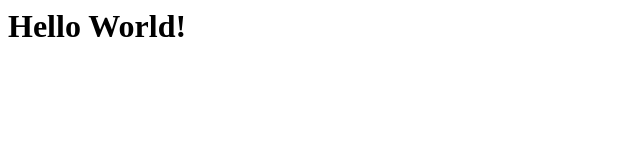
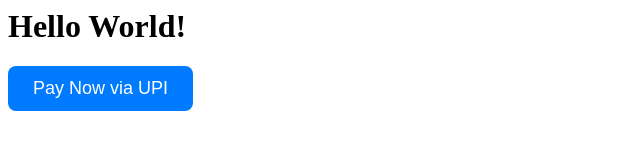
Before and after one commit to Zahidhydri/Zahidwebsite, a plain HTML site: page index.htm in a window 1280 px wide. Shown: the whole page, without its empty margins (0-640 px from the left). Drawn offline with Linux system fonts and the light colour scheme.

Commit message:
Update index.htm

```diff
--- a/index.htm
+++ b/index.htm
@@ -4,5 +4,19 @@
   </head>
   <body>
     <h1>Hello World!</h1>
+
+<a href="upi://pay?pa=zahidhydri786@okicici&pn=Zahid+Hydri&am=99&tn=Internship+Fee" target="_blank">
+  <button style="
+    background:#007bff;
+    border:none;
+    padding:12px 25px;
+    font-size:18px;
+    color:white;
+    border-radius:8px;
+    cursor:pointer;">
+    Pay Now via UPI
+  </button>
+</a>
+
   </body>
 </html>
```
